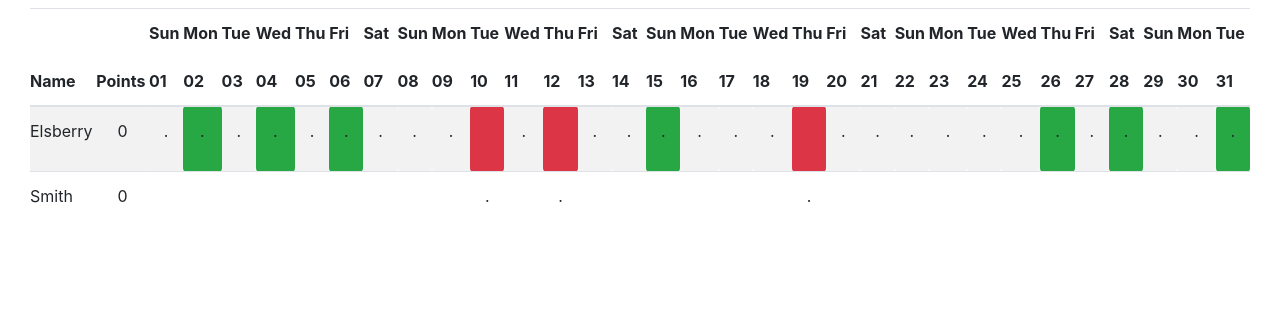
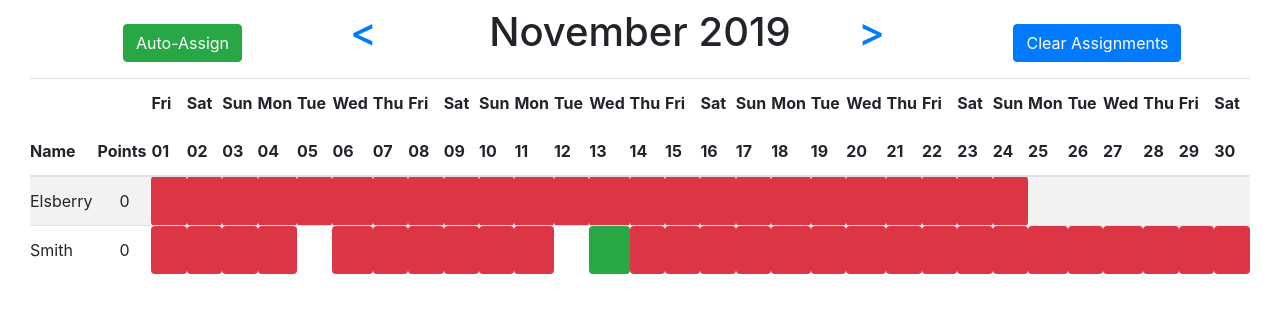
Before and after one commit to ender18g/watchcal_2, a Flask app: page /assign in a window 1280 px wide. Shown: the part 56-369 px from the top of the page. Run offline with Flask 2, Linux system fonts and the light colour scheme; a user stored in the database is signed in; data comes from the database, SQL or seed files in the repository; both versions use the stored data as it was after the commit; some libraries are stand-ins or nearby versions.

Commit message:
added auto-assign with save and clear assignment function

```diff
--- a/app.py
+++ b/app.py
@@ -184,19 +184,15 @@ def load_user_bid_dict(u_id):
     user_bid_dict = {int(k): int(v) for k, v in user_bid_dict.items()}
     return user_bid_dict
 
-def assign_month_duty(my_date):
-    month_calendar = get_month_calendar(my_date)
-    users = User.query.all()
+def save_month(month_calendar):
+    full_calendar=unpickle_calendar()
+    start_index = month_calendar[0].id
+    end_index = month_calendar[-1].id
+    full_calendar[start_index:end_index+1]=month_calendar
+    pickle_calendar(full_calendar)
+    return None
 
-    for day in month_calendar:
-        high_point = [-1,None]
-        for u in users:
-            for day_id,bid_value in load_user_bid_dict(u.id).items():
-                if day_id==day.id:
-                    if bid_value>high_point[0]:
-                        high_point=[bid_value,u.id]
-        day.assigned['DO']=high_point[1]
-    return month_calendar
+
 
 
 
@@ -301,13 +297,39 @@ def save():
     return redirect(request.referrer)
 
 
-@app.route('/assign', methods=["GET", "POST"])
+@app.route('/assign', defaults={'year': date.today().year, 'month': date.today().month})
+@app.route('/assign/<int:year>/<int:month>')
 @login_required
-def assign():
+def assign(year,month):
     users = User.query.all()
-    #calendar, start_info = get_month_calendar(date.today()+timedelta(days=30))
-    return render_template('assign.html', calendar=assign_month_duty(date.today()+timedelta(days=30)), users=users, bids={u.id: load_user_bid_dict(u.id) for u in users})
+    if month > 12:
+        month = 1
+        year += 1
+    elif month < 1:
+        month = 12
+        year -= 1
+    calendar= get_month_calendar(date(year, month, 1))
+    return render_template('assign.html', calendar=calendar, users=users, bids={u.id: load_user_bid_dict(u.id) for u in users})
 
+@app.route('/assign_gen/<int:clear>/<int:year>/<int:month>', methods=['POST'])
+@login_required
+def assign_month_duty(clear,year,month):
+    month_calendar = get_month_calendar(date(int(year),int(month),1))
+    users = User.query.all()
+    if clear==1:
+        for day in month_calendar:
+            day.assigned={}
+    else:
+        for day in month_calendar:
+            high_point = [-1,None]
+            for u in users:
+                for day_id,bid_value in load_user_bid_dict(u.id).items():
+                    if day_id==day.id:
+                        if bid_value>high_point[0]:
+                            high_point=[bid_value,u.id]
+            day.assigned['DO']=high_point[1]
+    save_month(month_calendar)
+    return redirect(request.referrer)
 
 @app.route('/points', methods=["GET"])
 @login_required
--- a/templates/assign.html
+++ b/templates/assign.html
@@ -4,13 +4,40 @@
 
 <div class="w-100 container-fluid">
 
+    <div class="container-fluid">
+        <div class="row">
+            <div class="text-center col-3">
+                <form method='POST' action="/assign_gen/0/{{calendar[0].date.year}}/{{calendar[0].date.month}}">
+                <button class="m-3 btn btn-success" id="submit" type="submit">Auto-Assign</button>
+            </form>
+            </div>
+            <div class="col-1">
+                <h1><a href="/assign/{{calendar[0].date.year}}/{{calendar[0].date.month-1}}">&lt</a></h1>
+            </div>
+            <div class="d-block col-4">
+                <h1 class="text-center">
+                    {{calendar[0].date.strftime("%B %Y")}}
+                </h1>
+            </div>
+            <div class="col-1">
+                <h1><a href="/assign/{{calendar[0].date.year}}/{{calendar[0].date.month+1}}">&gt</a></h1>
+            </div>
+            <div class="text-center col-3">
+                <form method='POST' action="/assign_gen/1/{{calendar[0].date.year}}/{{calendar[0].date.month}}">
+                    <button class="m-3 btn btn-primary" id="submit" type="submit">Clear Assignments</button>
+                </form>
+            </div>
+        </div>
+
+    </div>
+
     <table class="table table-striped table-hover">
         <thead>
             <tr>
-            <th style="width: 2.5%;"class="mx-0 px-0"scope="col">Name</th>
-            <th style="width: 2.5%;"class="mx-0 px-0"scope="col">Points</th>
+                <th style="width: 2.5%;" class="mx-0 px-0" scope="col">Name</th>
+                <th style="width: 2.5%;" class="mx-0 px-0" scope="col">Points</th>
                 {%for day in calendar%}
-            <th style="width: 2.5%;" class="text-center mx-0 px-0"scope="col">
+                <th style="width: 2.5%;" class="text-center mx-0 px-0" scope="col">
                     <p class="d-none d-xl-table-cell">{{day.date.strftime("%a")}}</p>
                     <br class="d-none d-xl-block">
                     <p class="d-none d-lg-table-cell">{{day.date.strftime("%d")}}</p>
@@ -27,12 +54,17 @@
                 {%for day in calendar%}
                 <td class="mx-0 px-0 rounded">
                     {%if day.assigned['DO']==u.id%}
-            <p class="text-center">.</p>
+
+                    <p class="text-center">+</p>
                     {%endif%}
+
+                    {%if bids[u.id][day.id]%}
                         {%if bids[u.id][day.id]>=0%}
-            <input class="d-none"type="text" value="{{bids[u.id][day.id]}}"></input>
+                        <!-- if the user has made a bid put it in here, otherwise dont put an input -->
+                        <input class="d-none" type="text" value="{{bids[u.id][day.id]}}"></input>
+                        {%endif%}
                     {%else%}
-            None
+                    <input class="d-none" type="text" value="0"></input>
                     {%endif%}
                 </td>
                 {%endfor%}
@@ -51,7 +83,7 @@ function colorCells() {
         if ($(this).children("input").val() == 0) {
             $(this).addClass("bg-danger");
         }
-        else if ($(this).children("input").val() == 1) {
+        else if ($(this).children("input").val() ==1) {
         }
         else if ($(this).children("input").val() == 2) {
             $(this).addClass("bg-success");
```
Also changed, not shown: data.sqlite, 1 other file. Lines whose indentation alone changed are shown as unchanged.
